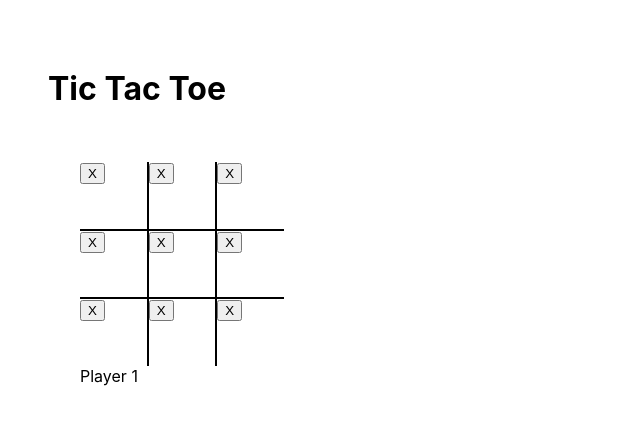
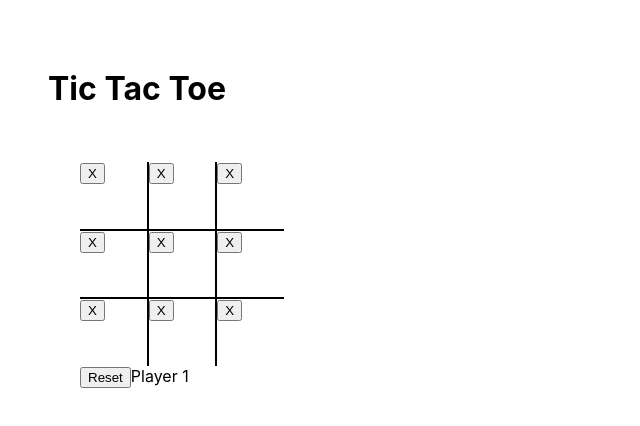
Before and after one commit to mattmazzola/hooks-test, a React (Create React App) app: page / in a window 1280 px wide. Shown: the top 426 px of the page, without its empty margins (0-640 px from the left). Built offline with nearby package versions, Linux system fonts and the light colour scheme.

Commit message:
more tic tac toe

```diff
--- a/src/TicTacToe.tsx
+++ b/src/TicTacToe.tsx
@@ -1,6 +1,6 @@
 import React from 'react'
 
-const hasWin = (board: number[]): boolean => {
+const hasWin = (board: number[], defaultValue = -1): boolean => {
     const three = Array(3).fill(0)
 
     // Check rows 012, 345, 678
@@ -8,7 +8,8 @@ const hasWin = (board: number[]): boolean => {
         const offset = i * 3
         return three.every((_, j) => {
             const position = offset + j
-            return board[position] !== -1
+            return board[position] !== defaultValue
+                && board[offset] !== defaultValue
                 && board[position] === board[offset]
         })
     })
@@ -22,7 +23,8 @@ const hasWin = (board: number[]): boolean => {
         const offset = i
         return three.every((_, j) => {
             const position = offset + (j * 3)
-            return board[position] !== -1
+            return board[position] !== defaultValue
+                && board[offset] !== defaultValue
                 && board[position] === board[offset]
         })
     })
@@ -31,20 +33,37 @@ const hasWin = (board: number[]): boolean => {
         return true
     }
 
-    // Check diagonals
+    // Check diagonals, 048, 246
+    if (board[0] === board[4]
+        && board[4] === board[8]
+        && board[4] !== defaultValue) {
+        return true
+    }
+    if (board[2] === board[4]
+        && board[4] === board[6]
+        && board[4] !== defaultValue) {
+        return true
+    }
+
 
     return false
 }
 
 export function useTicTacToe() {
+    const defaultValue = -1
     const [player, setPlayer] = React.useState(true)
     const [hasWon, setHasWon] = React.useState(false)
-    const [board, setBoard] = React.useState(Array(9).fill(-1))
+    const [board, setBoard] = React.useState(Array(9).fill(defaultValue))
+
     const clickPosition = (board: number[], position: number, player: boolean) => {
-        board[position] = player ? 1 : 0
+        if (hasWon) {
+            return
+        }
 
-        const win = hasWin(board)
-        setBoard(board)
+        const nextBoard = [...board]
+        nextBoard[position] = player ? 1 : 0
+        const win = hasWin(nextBoard, defaultValue)
+        setBoard(nextBoard)
         if (win) {
             setHasWon(true)
         }
@@ -53,16 +72,23 @@ export function useTicTacToe() {
         }
     }
 
+    const reset = () => {
+        setBoard(Array(9).fill(defaultValue))
+        setPlayer(true)
+        setHasWon(false)
+    }
+
     return {
         board,
         player,
         hasWon,
-        clickPosition
+        clickPosition,
+        reset,
     }
 }
 
 export const TicTacToe: React.FC = () => {
-    const { board, player, hasWon, clickPosition } = useTicTacToe()
+    const { board, player, hasWon, clickPosition, reset } = useTicTacToe()
 
     return (
         <>
@@ -81,6 +107,7 @@ export const TicTacToe: React.FC = () => {
                 )}
             </div>
             <div>
+                <button onClick={() => reset()}>Reset</button>
                 {hasWon
                     ? `Player ${player ? 1 : 2} has won!`
                     : player
```
